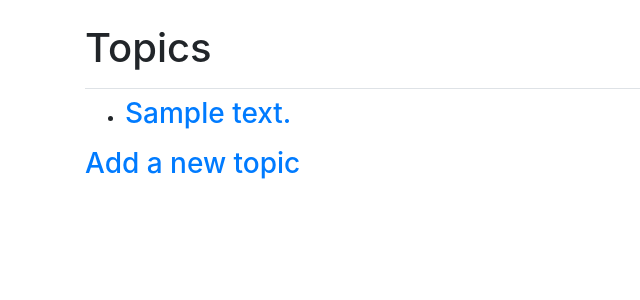
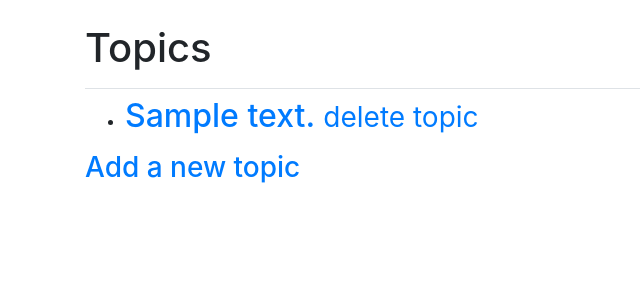
Before and after one commit to dorrabbkhan/learning-log, a Django app: page /topics/ in a window 1280 px wide. Shown: the part 58-358 px from the top of the page, without its empty margins (0-640 px from the left). Run offline with Django 3.2, Linux system fonts and the light colour scheme; a user stored in the database is signed in; tables that the repository leaves empty hold one stand-in row (values such as "Sample post"); some libraries are stand-ins or nearby versions.

Commit message:
Added functionality to delete topic

```diff
--- a/learning_logs/templates/learning_logs/topics.html
+++ b/learning_logs/templates/learning_logs/topics.html
@@ -8,11 +8,16 @@
 
     <ul>
         {% for topic in topics %}
-            <li><h3>
+            <li><h2>
                 <a href="{% url 'learning_logs:topic' topic.id %}">
                     {{ topic }}
                 </a>
-            </h3></li>
+                <small>
+                    <a href="{% url 'learning_logs:del_topic' topic.id %}">
+                        delete topic
+                    </a>
+                </small>
+            </h2></li>
         {% empty %}
             <li><h3>No topics have been added yet.</h3></li>
         {% endfor %}
--- a/learning_logs/urls.py
+++ b/learning_logs/urls.py
@@ -19,6 +19,9 @@ urlpatterns = [
     # path for adding new entry
     path('edit_entry/<int:entry_id>/', views.edit_entry, name='edit_entry'),
     # path for editing entry
-    path('del_entry/<int:entry_id>/', views.del_entry, name='del_entry')
+    path('del_entry/<int:entry_id>/', views.del_entry, name='del_entry'),
+    # path for deleting entry
+    path('del_topic/<int:topic_id>/', views.del_topic, name='del_topic'),
+
 ]
 # app name and urls
--- a/learning_logs/views.py
+++ b/learning_logs/views.py
@@ -135,4 +135,21 @@ def del_entry(request, entry_id):
     else:
         raise Http404
     # if user owns the topic, then delete the entry
+    # and redirect, else raise 404 error
+
+@login_required
+def del_topic(request, topic_id):
+    """
+    Delete an entry
+    """
+
+    topic = Topic.objects.get(id=topic_id)
+    # obtain topic
+
+    if topic.owner == request.user:
+        Topic.objects.filter(id=topic_id).delete()
+        return redirect('learning_logs:topics')
+    else:
+        raise Http404
+    # if user owns the topic, then delete the entry
     # and redirect, else raist 404 error
```
